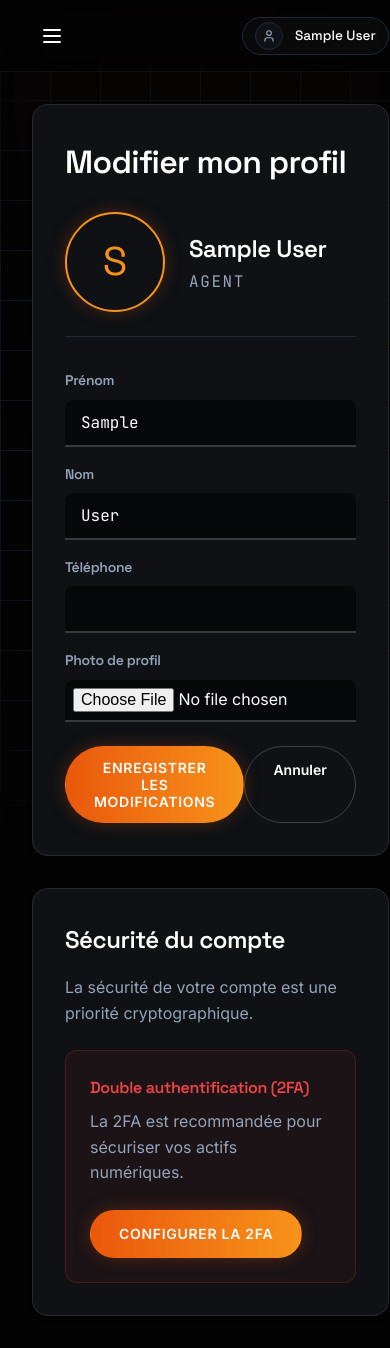
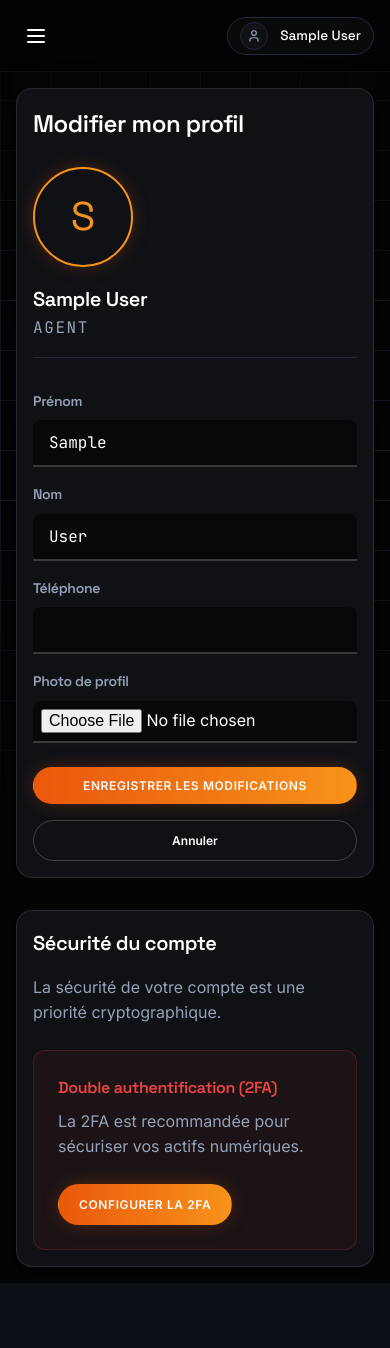
Before and after one commit to ramatkalbukasa-alt/Rapid-Cash-management-system, a Django app: page /mon-profil/ in a window 390 px wide. After the commit the page ends 1283 px from the top, so only its background shows below. Run offline with Django 5.2, Linux system fonts and the light colour scheme; the visitor is signed in with stand-in values (Sample User, id 1); some libraries are stand-ins or nearby versions.

Commit message:
fix: responsive mobile UI and media file serving in production

```diff
--- a/core/reports.py
+++ b/core/reports.py
@@ -114,7 +114,7 @@ def generate_report(request, period):
 
     user_profile = f"{user.get_full_name()} ({role_labels.get(user.role, user.role)})"
     generation_date = now.strftime('%d/%m/%Y %H:%M')
-    company_name = 'Quick Transfert'
+    company_name = 'Rapid Cash'
 
     # Format KPI values
     def format_currency(value):
--- a/quick_transfert/urls.py
+++ b/quick_transfert/urls.py
@@ -18,6 +18,8 @@ from django.contrib import admin
 from django.urls import path, include
 from django.conf import settings
 from django.conf.urls.static import static
+from django.views.static import serve
+from django.urls import re_path
 from two_factor.urls import urlpatterns as tf_urls
 
 urlpatterns = [
@@ -26,5 +28,11 @@ urlpatterns = [
     path('', include('core.urls')),
 ]
 
-if settings.DEBUG:
-    urlpatterns += static(settings.MEDIA_URL, document_root=settings.MEDIA_ROOT)
+# Serve media files in both development and production
+urlpatterns += static(settings.MEDIA_URL, document_root=settings.MEDIA_ROOT)
+
+# For production on platforms like Render, also handle media paths explicitly
+if not settings.DEBUG:
+    urlpatterns += [
+        re_path(r'^media/(?P<path>.*)$', serve, {'document_root': settings.MEDIA_ROOT}),
+    ]
--- a/static/css/main.css
+++ b/static/css/main.css
@@ -471,3 +471,117 @@ tr:hover td {
     background-color: var(--primary);
     animation: pulse-ring 2s infinite;
 }
+
+/* Profile Section Responsive */
+.profile-header {
+    display: flex;
+    align-items: center;
+    gap: 1.5rem;
+    margin-bottom: 2rem;
+    padding-bottom: 1.5rem;
+    border-bottom: 1px solid var(--border);
+}
+
+.profile-avatar {
+    flex-shrink: 0;
+    width: 100px;
+    height: 100px;
+    border-radius: 50%;
+    object-fit: cover;
+    border: 2px solid var(--primary);
+    box-shadow: var(--shadow-glow);
+}
+
+.profile-avatar-placeholder {
+    width: 100px;
+    height: 100px;
+    border-radius: 50%;
+    background: var(--surface);
+    border: 2px solid var(--primary);
+    color: var(--primary);
+    display: flex;
+    align-items: center;
+    justify-content: center;
+    font-size: 2.5rem;
+    font-family: 'Space Grotesk', sans-serif;
+    box-shadow: var(--shadow-glow);
+    flex-shrink: 0;
+}
+
+.profile-info {
+    flex: 1;
+    min-width: 0;
+}
+
+.profile-info h3 {
+    margin: 0;
+    font-size: 1.5rem;
+    word-break: break-word;
+}
+
+.profile-info p {
+    margin: 0;
+    text-transform: uppercase;
+    letter-spacing: 0.1em;
+}
+
+/* Mobile responsive - Profile section */
+@media (max-width: 640px) {
+    .profile-header {
+        flex-direction: column;
+        align-items: flex-start;
+        gap: 1rem;
+        padding-bottom: 1rem;
+    }
+
+    .profile-info h3 {
+        font-size: 1.25rem;
+    }
+
+    .card {
+        padding: 1rem;
+    }
+
+    .page-wrapper {
+        padding: 1rem;
+    }
+
+    .main-container {
+        max-width: 100% !important;
+    }
+
+    h1 { font-size: 1.75rem; }
+    h2 { font-size: 1.5rem; }
+    h3 { font-size: 1.25rem; }
+
+    .btn {
+        padding: 0.625rem 1.25rem;
+        font-size: 0.75rem;
+    }
+
+    .top-header {
+        padding: 0 1rem;
+    }
+
+    /* Profile form buttons responsive */
+    [style*="display: flex; justify-content: space-between"],
+    .profile-actions {
+        flex-direction: column;
+        gap: 0.75rem;
+    }
+}
+
+@media (max-width: 768px) {
+    table {
+        font-size: 0.875rem;
+    }
+
+    th, td {
+        padding: 0.75rem 0.5rem;
+    }
+
+    .grid-cols-2,
+    .grid-cols-3 {
+        grid-template-columns: 1fr;
+    }
+}
--- a/templates/core/user_profile.html
+++ b/templates/core/user_profile.html
@@ -7,17 +7,17 @@
     <div class="card">
         <h2 class="mb-4 font-heading">Modifier mon profil</h2>
 
-        <div style="display: flex; align-items: center; gap: 1.5rem; margin-bottom: 2rem; padding-bottom: 1.5rem; border-bottom: 1px solid var(--border);">
+        <div class="profile-header">
             {% if user.photo %}
-            <img src="{{ user.photo.url }}" alt="{{ user.username }}" style="width: 100px; height: 100px; border-radius: 50%; object-fit: cover; border: 2px solid var(--primary); box-shadow: var(--shadow-glow);">
+            <img src="{{ user.photo.url }}" alt="{{ user.username }}" class="profile-avatar">
             {% else %}
-            <div style="width: 100px; height: 100px; border-radius: 50%; background: var(--surface); border: 2px solid var(--primary); color: var(--primary); display: flex; align-items: center; justify-content: center; font-size: 2.5rem; font-family: 'Space Grotesk', sans-serif; box-shadow: var(--shadow-glow);">
+            <div class="profile-avatar-placeholder">
                 {{ user.username|first|upper }}
             </div>
             {% endif %}
-            <div>
-                <h3 class="font-heading" style="margin: 0; font-size: 1.5rem;">{{ user.get_full_name|default:user.username }}</h3>
-                <p class="text-muted font-mono" style="margin: 0; text-transform: uppercase; letter-spacing: 0.1em;">{{ user.get_role_display }}</p>
+            <div class="profile-info">
+                <h3 class="font-heading">{{ user.get_full_name|default:user.username }}</h3>
+                <p class="text-muted font-mono">{{ user.get_role_display }}</p>
             </div>
         </div>
 
@@ -38,7 +38,7 @@
             </div>
             {% endfor %}
 
-            <div style="display: flex; justify-content: space-between; margin-top: 1.5rem;">
+            <div class="profile-actions" style="display: flex; justify-content: space-between; gap: 1rem; margin-top: 1.5rem;">
                 <button type="submit" class="btn btn-primary">Enregistrer les modifications</button>
                 <a href="{% url 'core:dashboard_redirect' %}" class="btn btn-outline">Annuler</a>
             </div>
```
Also changed, not shown: templates/core/report_pdf.html (+68 -13 lines), README.md.
